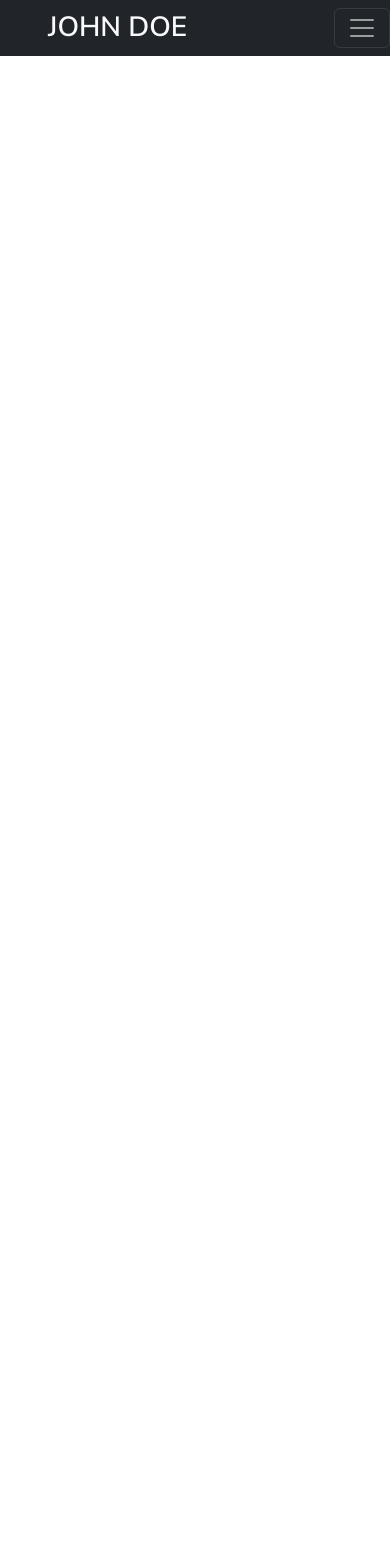
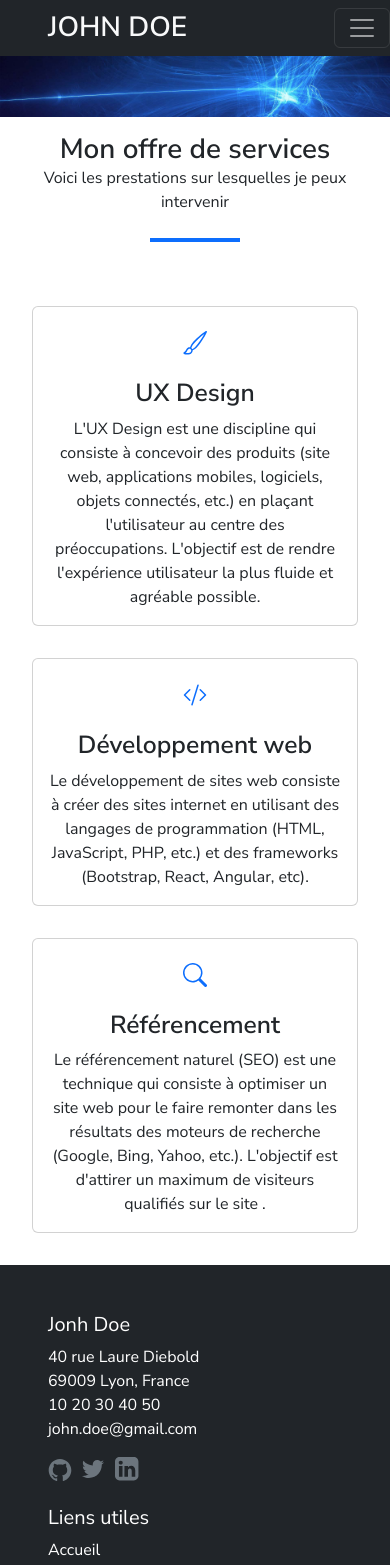
Before and after one commit to Simon69500/Portfolio---ReactJS, a React (Create React App) app: page /Service in a window 390 px wide. Shown: the top 1565 px of the page. Before the commit the page ends 844 px from the top, so only its background shows below. Built offline with nearby package versions, Linux system fonts and the light colour scheme.

Commit message:
upgrade service mobil

```diff
--- a/src/pages/services.jsx
+++ b/src/pages/services.jsx
@@ -1,9 +1,59 @@
+import '../sass/pages/services.scss';
+
+import Footer from "../component/footer"
 import Header from "../component/header"
 
 export default function Service() {
     return(
         <div>
         <Header/>
+        <div className='containerService'>
+            <img
+                src="/img/banner.jpg"
+                className="card-img rounded-0 h-100 object-fit-cover"
+                alt="une personne qui travaille sur son ordinateur"
+            />
+
+            <section className='d-flex flex-column align-items-center justify-content-between m-2 p-2'>
+                <h1 className='cardTitle card-title'>Mon offre de services</h1>
+                <p className=''>Voici les prestations sur lesquelles je peux intervenir</p>
+                <div className='border-bottom border-primary border-4 w-25 align-content-center mb-5 mt-2'></div>
+
+                <div className='card d-flex flex-column align-items-center m-3'>
+                    <svg className='iconTitle mb-4 mt-4 text-primary' xmlns="http://www.w3.org/2000/svg" width="24" height="24" fill="currentColor"  viewBox="0 0 16 16">
+                        <path d="M15.825.12a.5.5 0 0 1 .132.584c-1.53 3.43-4.743 8.17-7.095 10.64a6.1 6.1 0 0 1-2.373 1.534c-.018.227-.06.538-.16.868-.201.659-.667 1.479-1.708 1.74a8.1 8.1 0 0 1-3.078.132 4 4 0 0 1-.562-.135 1.4 1.4 0 0 1-.466-.247.7.7 0 0 1-.204-.288.62.62 0 0 1 .004-.443c.095-.245.316-.38.461-.452.394-.197.625-.453.867-.826.095-.144.184-.297.287-.472l.117-.198c.151-.255.326-.54.546-.848.528-.739 1.201-.925 1.746-.896q.19.012.348.048c.062-.172.142-.38.238-.608.261-.619.658-1.419 1.187-2.069 2.176-2.67 6.18-6.206 9.117-8.104a.5.5 0 0 1 .596.04M4.705 11.912a1.2 1.2 0 0 0-.419-.1c-.246-.013-.573.05-.879.479-.197.275-.355.532-.5.777l-.105.177c-.106.181-.213.362-.32.528a3.4 3.4 0 0 1-.76.861c.69.112 1.736.111 2.657-.12.559-.139.843-.569.993-1.06a3 3 0 0 0 .126-.75zm1.44.026c.12-.04.277-.1.458-.183a5.1 5.1 0 0 0 1.535-1.1c1.9-1.996 4.412-5.57 6.052-8.631-2.59 1.927-5.566 4.66-7.302 6.792-.442.543-.795 1.243-1.042 1.826-.121.288-.214.54-.275.72v.001l.575.575zm-4.973 3.04.007-.005zm3.582-3.043.002.001h-.002z"/>
+                    </svg>
+                    <h2 className='cardTitle card-title'>UX Design</h2>
+                    <p className='px-3'>
+                        L'UX Design est une discipline qui consiste à concevoir des produits (site web, applications mobiles, logiciels, objets connectés, etc.)
+                        en plaçant l'utilisateur au centre des préoccupations. L'objectif est de rendre l'expérience utilisateur la plus fluide et agréable possible.
+                    </p>
+                </div>
+
+                <div className='card d-flex flex-column align-items-center m-3'>
+                    <svg className='mb-4 mt-4 text-primary' xmlns="http://www.w3.org/2000/svg" width="24" height="24" fill="currentColor"  viewBox="0 0 16 16">
+                        <path d="M10.478 1.647a.5.5 0 1 0-.956-.294l-4 13a.5.5 0 0 0 .956.294zM4.854 4.146a.5.5 0 0 1 0 .708L1.707 8l3.147 3.146a.5.5 0 0 1-.708.708l-3.5-3.5a.5.5 0 0 1 0-.708l3.5-3.5a.5.5 0 0 1 .708 0m6.292 0a.5.5 0 0 0 0 .708L14.293 8l-3.147 3.146a.5.5 0 0 0 .708.708l3.5-3.5a.5.5 0 0 0 0-.708l-3.5-3.5a.5.5 0 0 0-.708 0"/>
+                    </svg>
+                    <h2 className='cardTitle card-title fw-bolder '>Développement web</h2>
+                    <p className='px-3'>
+                        Le développement de sites web consiste à créer des sites internet en utilisant des langages de programmation (HTML, JavaScript, PHP, etc.)
+                        et des frameworks (Bootstrap, React, Angular, etc).
+                    </p>
+                </div>
+
+                <div className='card d-flex flex-column align-items-center m-3'>
+                    <svg className='mb-4 mt-4 text-primary' xmlns="http://www.w3.org/2000/svg" width="24" height="24" fill="currentColor"  viewBox="0 0 16 16">
+                        <path d="M11.742 10.344a6.5 6.5 0 1 0-1.397 1.398h-.001q.044.06.098.115l3.85 3.85a1 1 0 0 0 1.415-1.414l-3.85-3.85a1 1 0 0 0-.115-.1zM12 6.5a5.5 5.5 0 1 1-11 0 5.5 5.5 0 0 1 11 0"/>
+                    </svg>
+                    <h2 className='cardTitle card-title'>Référencement</h2>
+                    <p className='px-3'>
+                        Le référencement naturel (SEO) est une technique qui consiste à optimiser un site web pour le faire remonter dans les résultats des moteurs
+                        de recherche (Google, Bing, Yahoo, etc.). L'objectif est d'attirer un maximum de visiteurs qualifiés sur le site .
+                    </p>
+                </div>
+            </section>
+        </div>
+        <Footer/>
         </div>
     )
 };
--- a/src/sass/component/footer.scss
+++ b/src/sass/component/footer.scss
@@ -20,7 +20,6 @@
     }
         .cardIcon {
         width: 60%;
-        color: $dark;  // couleur par défaut (exemple)
 
         .icon {
             fill: currentColor;
--- /dev/null
+++ b/src/sass/pages/services.css
@@ -0,0 +1,3 @@
+
+
+/*# sourceMappingURL=services.css.map */
--- /dev/null
+++ b/src/sass/pages/services.scss
@@ -0,0 +1,20 @@
+@import '../font.scss';
+@import '../variables';
+
+.containerService {
+    @include font-main-text;
+
+    .card {
+      &:hover {
+        background-color: #efefef;
+        box-shadow: 0 4px 8px rgba(108, 117, 125, 0.3);
+        border: 1px solid #dee2e6;
+        cursor: pointer;
+        transition: background-color 0.3s ease, box-shadow 0.3s ease;
+  }
+    }
+
+    .cardTitle {
+        @include font-main-title;
+    }
+}
```
Also changed, not shown: 1 other file (tests, documents, lock files or other folders).
